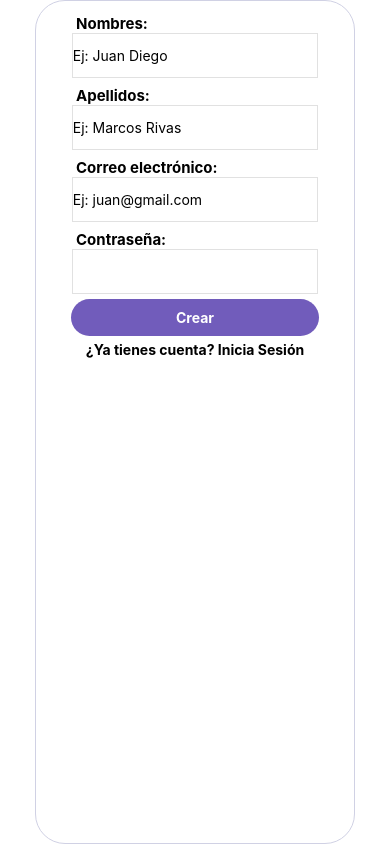
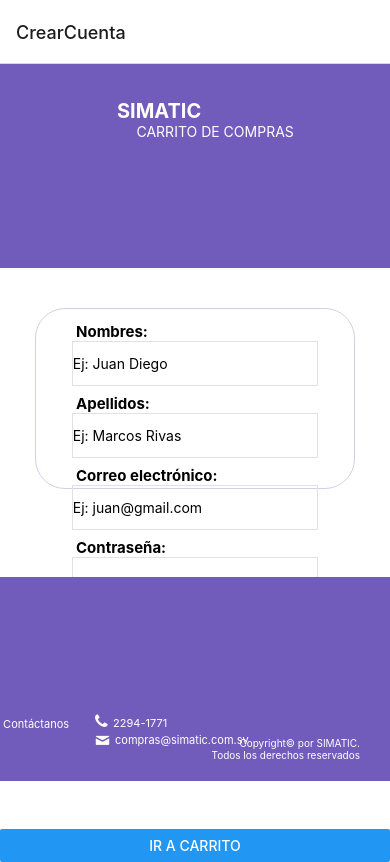
Before and after one commit to JoseLiraa/Proyecto_DPS, a React Native app: screen /crearcuenta in a window 390 px wide. Built offline with nearby package versions, Linux system fonts and the light colour scheme.

Commit message:
Navegacion finalizada

```diff
--- a/App.js
+++ b/App.js
@@ -1,13 +1,14 @@
 import React from 'react';
-import { StyleSheet, Text, View } from 'react-native';
-import FormCrearCuenta from './components/FormCrearCuenta';
+import { StyleSheet, SafeAreaView, View, ScrollView } from 'react-native';
+import { NavigationContainer } from '@react-navigation/native';
+import Navigation from './src/navigation/Navigation';
 
 export default function App() {
   return (
    <>
-   <View style={styles.container}>
-  <FormCrearCuenta />
-  </View>
+   <NavigationContainer>
+     <Navigation></Navigation>
+   </NavigationContainer>
    </>
   );
 }
--- /dev/null
+++ b/assets/Utils/colors.js
@@ -0,0 +1,4 @@
+export default{
+    PRIMARY_COLOR:'#5840B0',
+    PRIMARY_COLOR_DARk: '#006691',
+    }
--- /dev/null
+++ b/components/Encabezado.js
@@ -0,0 +1,36 @@
+import React from 'react';
+import { StyleSheet, Text, View } from 'react-native';
+
+const Encabezado = () => {
+  return (
+   <>
+   <View style={styles.container}>
+   <Text style={styles.texto1}>SIMATIC</Text>
+   <Text style={styles.texto2}>CARRITO DE COMPRAS</Text>
+  </View>
+   </>
+  );
+}
+
+const styles = StyleSheet.create({
+  container: {
+    flex: 1,
+    backgroundColor: '#715cbb',
+    marginTop: 0,
+    marginBottom: 0,
+    paddingTop:35,
+    paddingBottom:20,
+  },
+  texto1:{
+      color:'white',
+      fontWeight:'bold',
+      fontSize: 20,
+      marginLeft:'30%',
+  },
+  texto2:{
+    color:'white',
+    marginLeft:'35%',
+}
+});
+
+export default Encabezado;
--- a/components/FormCrearCuenta.js
+++ b/components/FormCrearCuenta.js
@@ -1,5 +1,5 @@
 import React, {useState} from 'react';
-import {Text, StyleSheet, View, TextInput, Button, TouchableHighlight, Alert, ScrollView } from 'react-native';
+import {Text, StyleSheet, View, TextInput, Button, TouchableHighlight, Alert } from 'react-native';
 import shortid from 'shortid';
 
 const FormCrearCuenta = ({cuentas, setCuentas, guardarMostrarForm, guardarCuentaStorage}) => {
@@ -103,7 +103,7 @@
                         </TouchableHighlight>
                 </View>
 
-                <View style={styles.contieneBoton}>
+                <View style={styles.contieneEnlace}>
                     <Text style={{color:'black',fontWeight: 'bold', textAlign: 'center'}}>¿Ya tienes cuenta? Inicia Sesión</Text>
                 </View>
             </View>
@@ -113,15 +113,15 @@
 
         const styles = StyleSheet.create({
             formulario: {
-
                 backgroundColor: '#FFF',
                 flex: 1,
                 marginLeft:35,
                 marginRight: 35,
+                marginVertical: 40,
                 paddingTop:5,
+                paddingBottom:25,
                 paddingLeft:5,
                 paddingRight:5,
-                paddingBottom:5,
                 borderColor: '#D0D1E4',
                 borderWidth:1,
                 borderRadius:30,
@@ -129,6 +129,12 @@
             contieneBoton:{
                 marginLeft:30,
                 marginRight:30,
+                marginTop:15,
+            },
+            contieneEnlace:{
+                marginLeft:30,
+                marginRight:30,
+                marginTop:5,
             },
             label: {
                 fontWeight: 'bold',
--- /dev/null
+++ b/components/Pie.js
@@ -0,0 +1,90 @@
+import React from "react";
+import { StyleSheet, Text, View } from "react-native";
+import { FontAwesome } from "@expo/vector-icons";
+import { Entypo } from "@expo/vector-icons";
+
+const Pie = () => {
+  return (
+    <>
+      <View style={styles.container}>
+        <View style={styles.margines}>
+          <Text style={styles.info}> Contáctanos </Text>
+          <View style={styles.info2}>
+            <FontAwesome name="phone" size={16} color="white" />
+          </View>
+          <Text style={styles.info3}> 2294-1771 </Text>
+          <Text style={styles.info4}>compras@simatic.com.sv</Text>
+          <View style={styles.info5}>
+            <Entypo name="mail" size={15} color="white" />
+          </View>
+          <View style={styles.info6}>
+            <Text style={{ fontSize: 10, marginTop: 10, color: "white" }}>
+              Copyright© por SIMATIC.
+            </Text>
+            <Text style={{ fontSize: 10, marginTop: 0, color: "white" }}>
+              Todos los derechos reservados
+            </Text>
+          </View>
+        </View>
+      </View>
+    </>
+  );
+};
+
+const styles = StyleSheet.create({
+  container: {
+    flex: 1,
+    backgroundColor: "#715cbb",
+    marginVertical: 48,
+    paddingTop: 35,
+    paddingBottom: 20,
+    justifyContent: "flex-end",
+  },
+  margenes:{
+    marginLeft:"5%",
+  },
+  texto1: {
+    color: "white",
+    fontWeight: "bold",
+    fontSize: 20,
+    marginLeft: "30%",
+  },
+  texto2: {
+    color: "white",
+    marginLeft: "35%",
+  },
+
+  info: {
+    color: "white",
+    marginVertical: -10,
+    fontSize: 11,
+  },
+  info2: {
+    color: "#fff",
+    marginHorizontal: 95,
+    marginVertical: -8,
+  },
+  info6: {
+    alignItems: "flex-end",
+    marginHorizontal: 30,
+  },
+  info5: {
+    color: "#fff",
+    marginHorizontal: 95,
+    marginVertical: -22,
+  },
+  info3: {
+    color: "#fff",
+    marginHorizontal: 110,
+    marginVertical: -5,
+    fontSize: 11,
+  },
+  info4: {
+    color: "#fff",
+    marginHorizontal: 115,
+    marginVertical: 8,
+    fontSize: 11,
+  },
+});
+
+export default Pie;
--- a/package.json
+++ b/package.json
@@ -8,12 +8,15 @@
     "eject": "expo eject"
   },
   "dependencies": {
+    "@react-navigation/native": "^6.0.6",
+    "@react-navigation/stack": "^6.0.11",
     "expo": "~42.0.1",
     "expo-status-bar": "~1.0.4",
     "react": "16.13.1",
     "react-dom": "16.13.1",
     "react-native": "https://github.com/expo/react-native/archive/sdk-42.0.0.tar.gz",
-    "react-native-web": "~0.13.12",
+    "react-native-gesture-handler": "^1.10.3",
+    "react-native-web": "^0.17.5",
     "shortid": "^2.2.16"
   },
   "devDependencies": {
--- /dev/null
+++ b/src/navigation/Navigation.js
@@ -0,0 +1,14 @@
+import React from 'react';
+import {createStackNavigator} from '@react-navigation/stack';
+import CrearCuenta from '../screens/CrearCuenta';
+import Carrito from '../screens/Carrito';
+
+const Stack = createStackNavigator();
+export default function Navigation(){
+return(
+<Stack.Navigator>
+<Stack.Screen name="crearcuenta" component={CrearCuenta} options={{title:'CrearCuenta'}}/>
+<Stack.Screen name="carrito" component={Carrito} options={{title:'Carrito'}}/>
+</Stack.Navigator>
+ );
+}
--- /dev/null
+++ b/src/screens/Carrito.js
@@ -0,0 +1,10 @@
+import React from 'react';
+import { View, Text } from 'react-native';
+
+export default function Carrito(){
+    return(
+        <View>
+            <Text>Estamos en el Carrito</Text>
+        </View>
+    );
+}
--- /dev/null
+++ b/src/screens/CrearCuenta.js
@@ -0,0 +1,29 @@
+import React from 'react';
+import { StyleSheet, View, ScrollView, Button } from 'react-native';
+import FormCrearCuenta from '../../components/FormCrearCuenta';
+import Encabezado from '../../components/Encabezado';
+import Pie from '../../components/Pie';
+
+export default function App(props) {
+  const{navigation} = props;
+  return (
+   <>
+   <ScrollView>
+   <View style={styles.container}>
+   <Encabezado />
+  <FormCrearCuenta />
+  <Pie />
+  </View>
+  <Button title='Ir a Carrito' onPress={() => navigation.navigate('carrito')}></Button>
+  </ScrollView>
+   </>
+  );
+}
+
+const styles = StyleSheet.create({
+  container: {
+    flex: 1,
+    backgroundColor: '#FFF',
+  },
+
+});
```
Also changed, not shown: components/Footer.js (added, +146 -0 lines), 1 other file (tests, documents, lock files or other folders).
